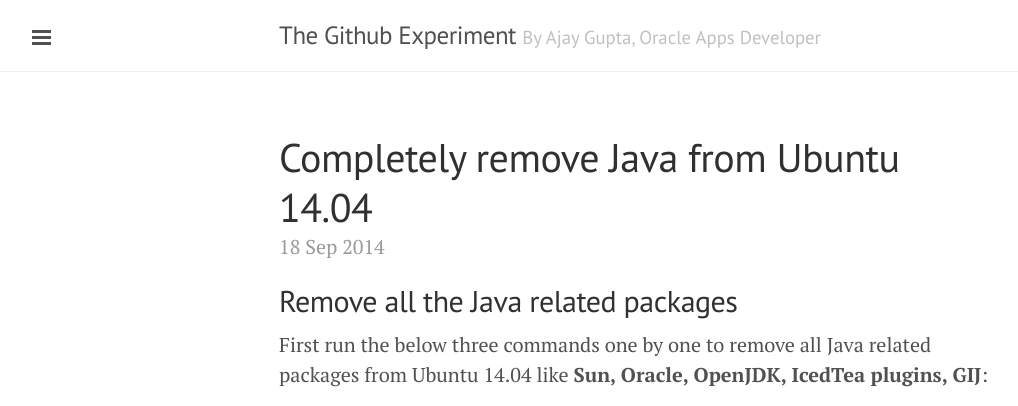
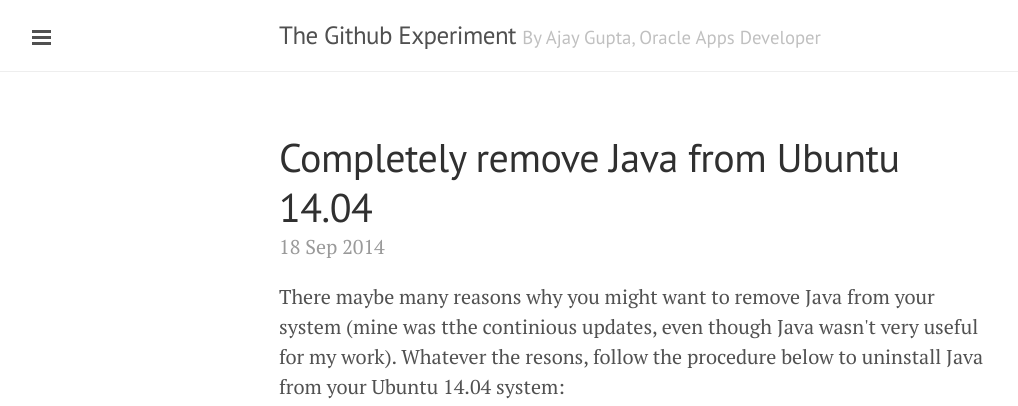
Before and after one commit to ajgupta/ajgupta.github.io, a Jekyll site: the page built from _posts/2014-09-18-Completely-uninstall-Java-from-Ubuntu-14.04.markdown, in a window 1280 px wide and 900 px high, cut to the strip 0-406 px from the top of the window. Shown: the whole strip, without its empty margins (1-1019 px from the left). Built offline with Jekyll 4.4.1, drawn with Linux system fonts in a browser that asks for light colours; Markdown is read by kramdown in place of the engine named in the settings; comment, search, counter and statistics services are not loaded.

Commit message:
Corrections

```diff
--- a/_posts/2014-09-18-Completely-uninstall-Java-from-Ubuntu-14.04.markdown
+++ b/_posts/2014-09-18-Completely-uninstall-Java-from-Ubuntu-14.04.markdown
@@ -13,6 +13,7 @@
 
 <div class="row">
 	<div class="span9 columns">
+		<p>There maybe many reasons why you might want to remove Java from your system (mine was tthe continious updates, even though Java wasn't very useful for my work). Whatever the resons, follow the procedure below to uninstall Java from your Ubuntu 14.04 system:</p>
 		<h2>Remove all the Java related packages</h2>
 		<p>First run the below three commands one by one to remove all Java related packages from Ubuntu 14.04 like <b>Sun, Oracle, OpenJDK, IcedTea plugins, GIJ</b>:</p>
 		<script src="https://gist.github.com/ajgupta/44443aa08c058e4255d8.js"></script>
```
